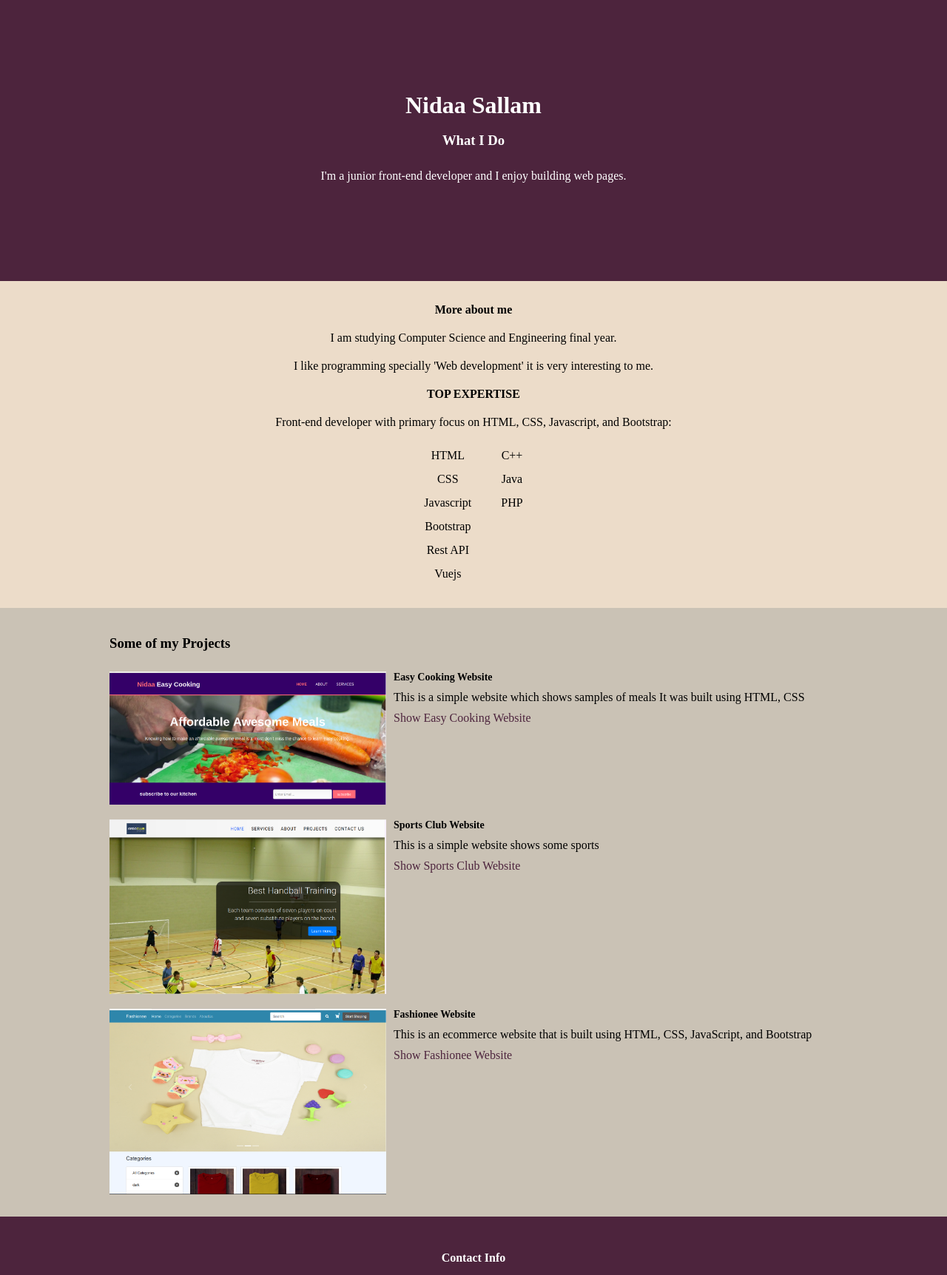
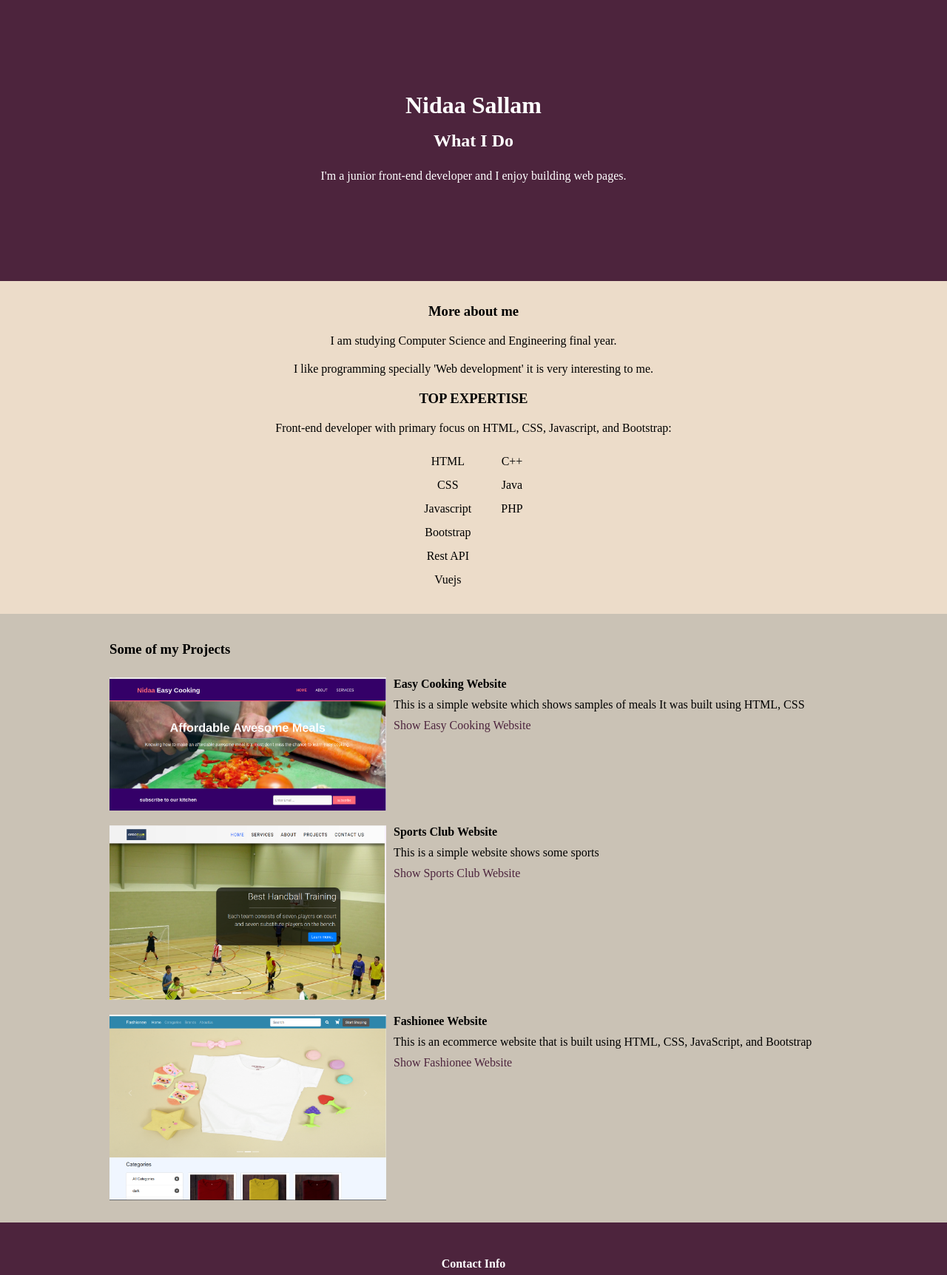
Before and after one commit to NidaaHamed/NidaaPortfolio, a plain HTML site: page index.html in a window 1280 px wide. Shown: the top 1724 px of the page at 74% size. Drawn offline with Linux system fonts and the light colour scheme.

Commit message:
modify heading levels

```diff
--- a/css/style.css
+++ b/css/style.css
@@ -23,7 +23,7 @@ body {
     text-align: center;
     background-color: #ECDCC9;
 }
-.about-me > h4, .about-me > p {
+.about-me > h3, .about-me > p {
     padding-bottom: 20px;
 }
 #skills {
@@ -54,9 +54,9 @@ img {
     width: 100%;
     padding-right: 10px;
 }
-.post-preview > h6 {
+.post-preview > h4 {
     margin-bottom: 10px;
-    font-size: 14px;
+    /* font-size: 14px; */
 }
 .post-preview > p {
     margin-bottom: 10px;
--- a/index.html
+++ b/index.html
@@ -11,16 +11,16 @@
     <div id="header">
         <div>
             <h1>Nidaa Sallam</h1>
-            <h3>What I Do</h3>
+            <h2>What I Do</h2>
             <p>I'm a junior front-end developer and I enjoy building web pages.</p>
         </div>
     </div>
     <div class="about-me">
-        <h4>More about me</h4>
+        <h3>More about me</h3>
         <p>I am studying Computer Science and Engineering final year.</p>
         <p>I like programming specially 'Web development' it is very interesting to me.</p>
 
-        <h4>TOP EXPERTISE</h4>
+        <h3>TOP EXPERTISE</h3>
 
         <p>Front-end developer with primary focus on HTML, CSS, Javascript, and Bootstrap:</p>
 
@@ -46,7 +46,7 @@
         <div class="post">
             <img src="assets/kitchen.jpg" alt="Cooking image">
             <div class="post-preview">
-                <h6 class="post-title">Easy Cooking Website</h6>
+                <h4 class="post-title">Easy Cooking Website</h4>
                 <p class="post-intro">This is a simple website which shows samples of meals It was built using HTML, CSS
                 </p>
                 <a href="https://nidaahamed.github.io/kitchen/" target="_blank">Show Easy Cooking Website</a>
@@ -56,7 +56,7 @@
         <div class="post">
             <img src="assets/club.jpg" alt="Sports image">
             <div class="post-preview">
-                <h6 class="post-title">Sports Club Website</h6>
+                <h4 class="post-title">Sports Club Website</h4>
                 <p class="post-intro">This is a simple website shows some sports</p>
                 <a href="https://nidaahamed.github.io/sportsclub/" target="_blank">Show Sports Club Website</a>
             </div>
@@ -65,7 +65,7 @@
         <div class="post">
             <img src="assets/fashionee.png" alt="Fashionee image">
             <div class="post-preview">
-                <h6 class="post-title">Fashionee Website</h6>
+                <h4 class="post-title">Fashionee Website</h4>
                 <p class="post-intro">This is an ecommerce website that is built using HTML, CSS, JavaScript, and Bootstrap</p>
                 <a href="https://nidaahamed.github.io/Fashionee/" target="_blank">Show Fashionee Website</a>
             </div>
```
